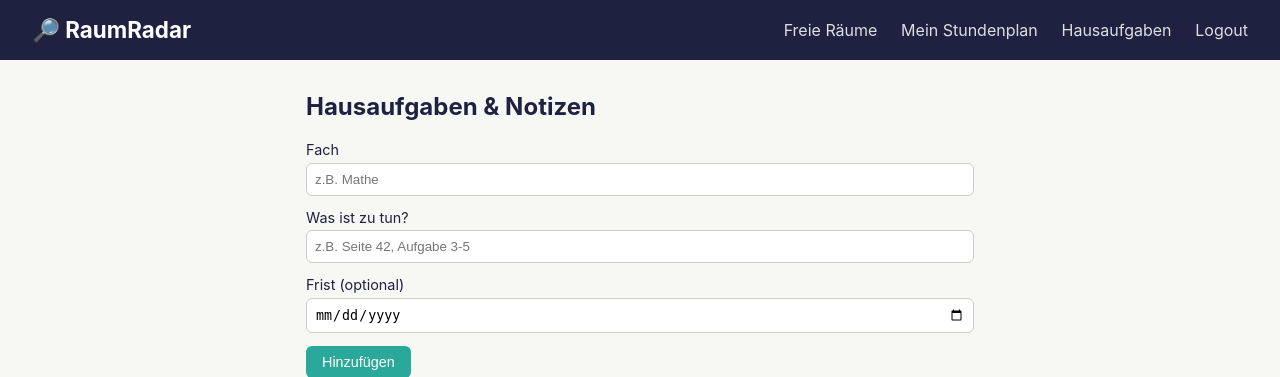
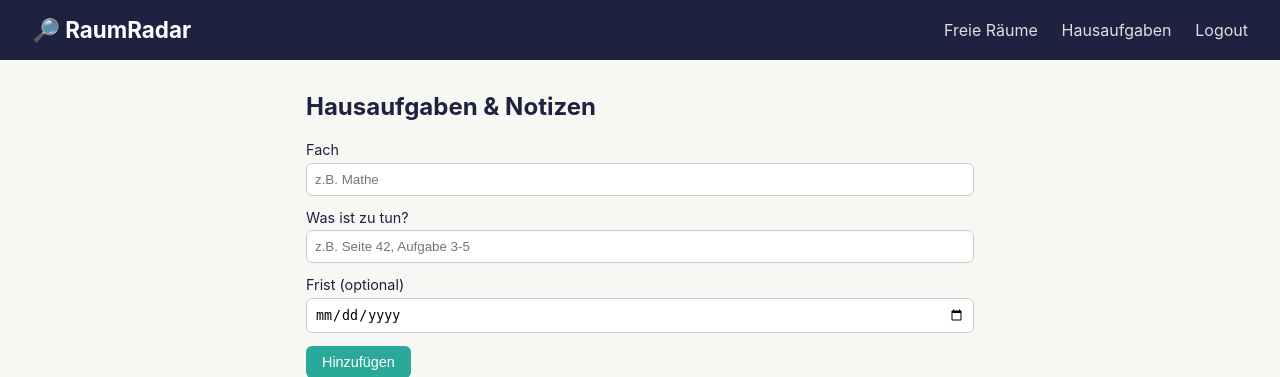
Before and after one commit to jaronanders/raumradar, a Flask app: page /homework in a window 1280 px wide. Shown: the top 377 px of the page. Run offline with Flask 3, Linux system fonts and the light colour scheme; the visitor is signed in with stand-in values (Sample User, id 1); data that the repository does not hold is empty.

Commit message:
Update base.html

```diff
--- a/templates/base.html
+++ b/templates/base.html
@@ -15,7 +15,6 @@
         {% if session.get('untis_session') %}
         <nav>
             <a href="{{ url_for('free_rooms') }}">Freie Räume</a>
-            <a href="{{ url_for('timetable') }}">Mein Stundenplan</a>
             <a href="{{ url_for('homework') }}">Hausaufgaben</a>
             <a href="{{ url_for('logout') }}">Logout</a>
         </nav>
```
